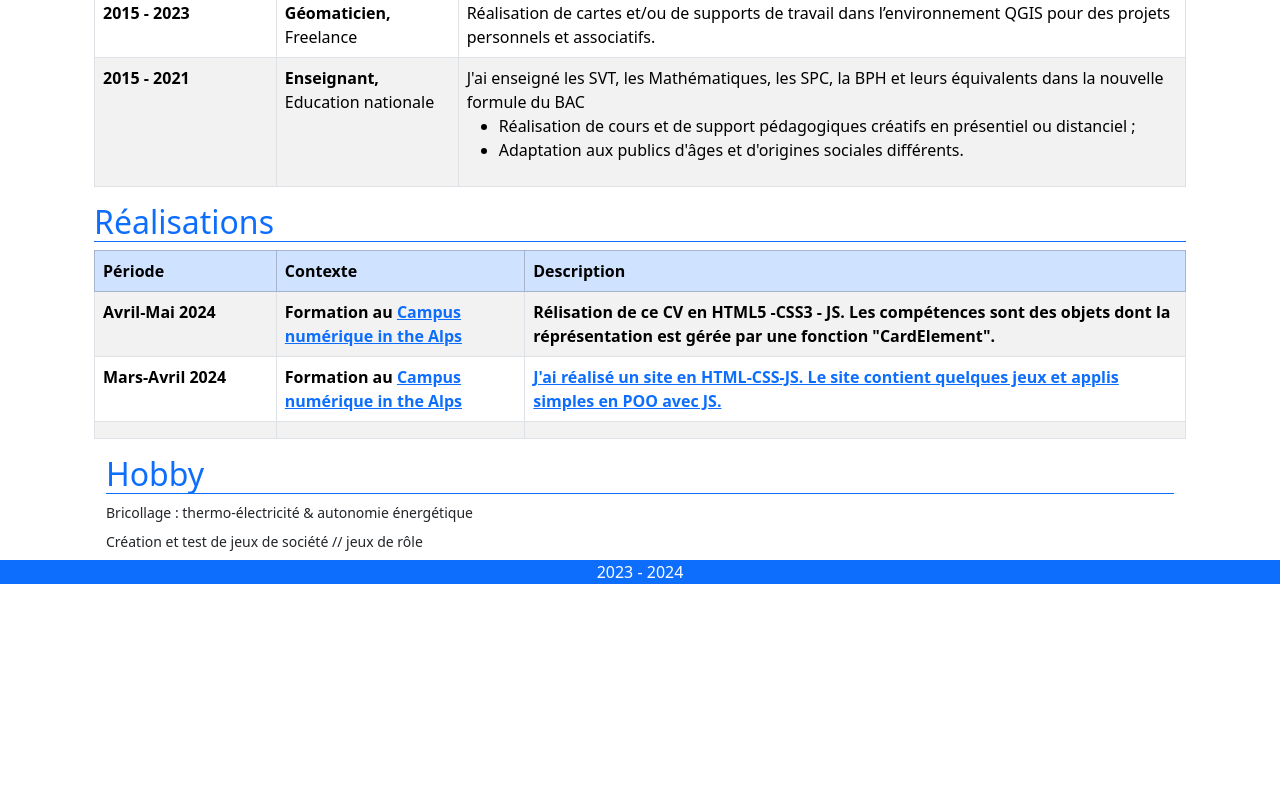
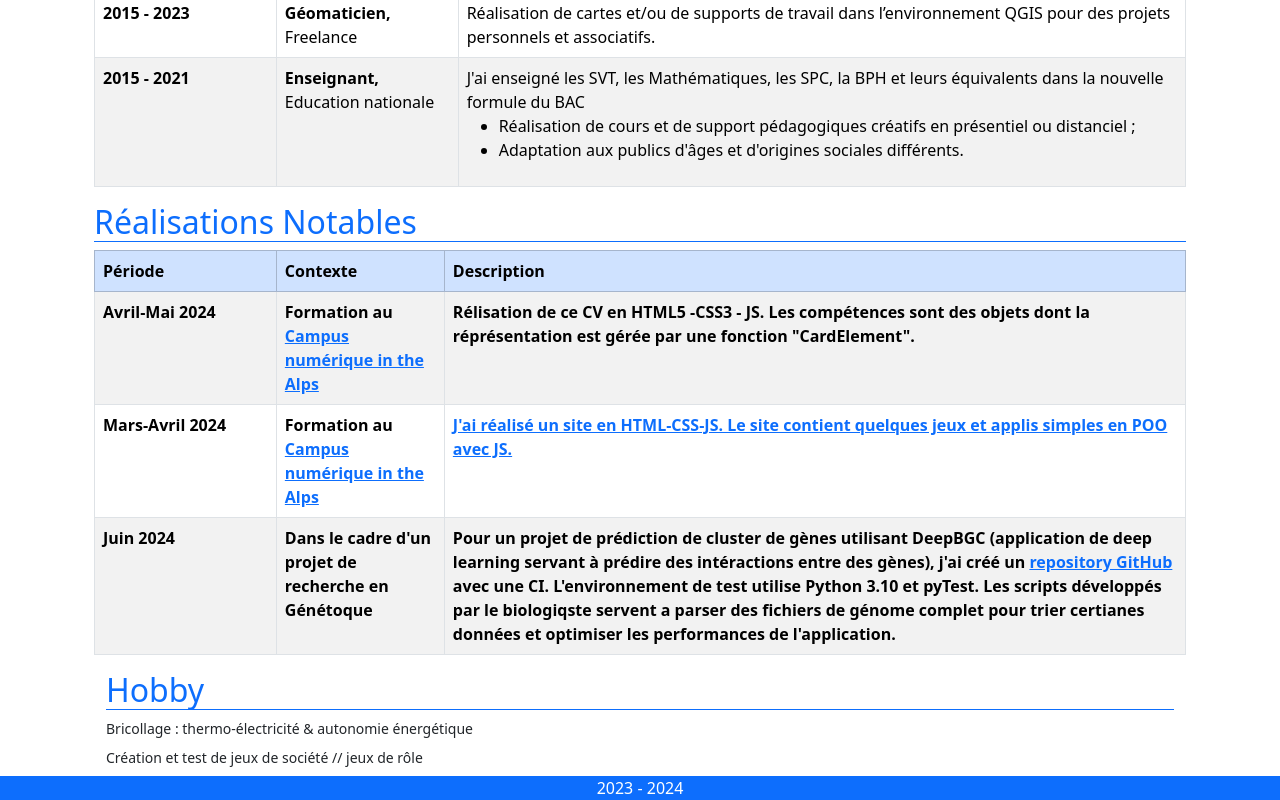
Before and after one commit to AugustinPech/CV, a plain HTML site: page index.html in a window 1280 px wide. Shown: the part 1365-2165 px from the top of the page. Before the commit the page ends 1949 px from the top, so only its background shows below. Drawn offline with nearby package versions, Linux system fonts and the light colour scheme; a script that the page names is missing.

Commit message:
added a achivement to CV

```diff
--- a/index.html
+++ b/index.html
@@ -122,7 +122,7 @@
   </div>
 
   <div class="container">
-    <h2 class="border-bottom border-primary text-primary">Réalisations</h2>
+    <h2 class="border-bottom border-primary text-primary">Réalisations Notables</h2>
     <table class="table table-striped table-bordered table-hover">
       <thead class="table-primary">
           <tr>
@@ -143,9 +143,9 @@
             <th><a href="https://augustinpech.github.io/JS_formation_campus/index.html">J'ai réalisé un site en HTML-CSS-JS. Le site contient quelques jeux et applis simples en POO avec JS.</a></th>
           </tr>
           <tr>
-            <th></th>
-            <th></th>
-            <th></th>
+            <th>Juin 2024</th>
+            <th>Dans le cadre d'un projet de recherche en Génétoque</th>
+            <th>Pour un projet de prédiction de cluster de gènes utilisant DeepBGC (application de deep learning servant à prédire des intéractions entre des gènes), j'ai créé un <a href="https://github.com/lupech/DeepBGC">repository GitHub</a> avec une CI. L'environnement de test utilise Python 3.10 et pyTest. Les scripts développés par le biologiqste servent a parser des fichiers de génome complet pour trier certianes données et optimiser les performances de l'application.</th>
           </tr>
         </tbody>
       </table>
```
